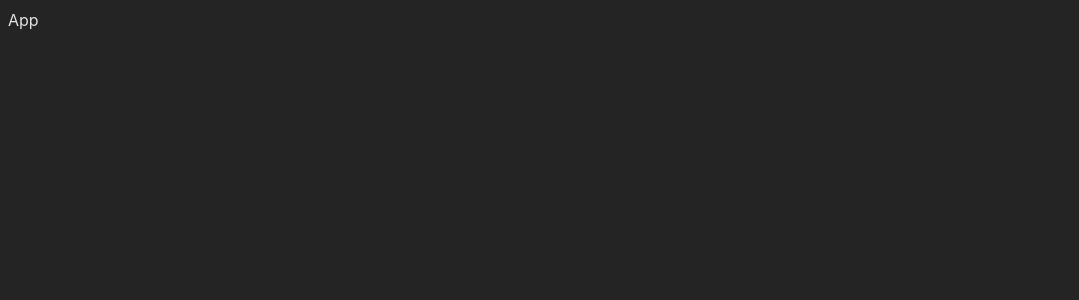
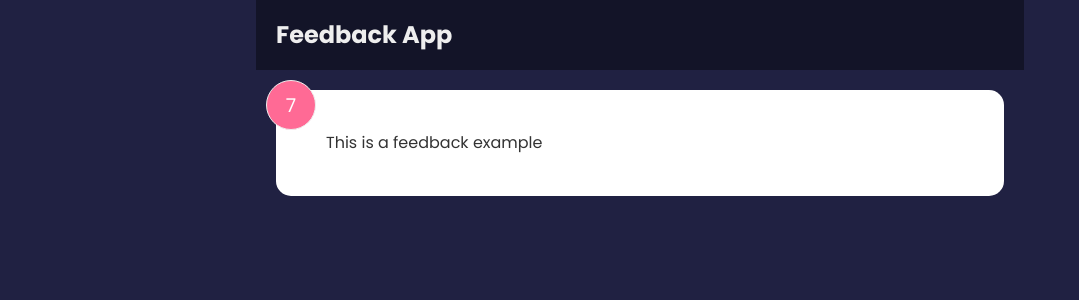
Before and after one commit to TannerBarcelos/software-engineering-resources, a React (Vite) app in the folder frontend/react/feedback-app/: page / in a window 1280 px wide. Shown: the top 300 px of the page, without its empty margins (0-1079 px from the left). Built offline with nearby package versions, Linux system fonts and the light colour scheme.

Commit message:
Implementing modular code + feedback start

```diff
--- a/frontend/react/feedback-app/src/App.tsx
+++ b/frontend/react/feedback-app/src/App.tsx
@@ -1,6 +1,15 @@
+import Feedback from './components/Feedback/Feedback'
+import Header from './components/Header/Header'
+
 function App() {
+  const appName = 'Feedback App'
   return (
-    <div>App</div>
+    <>
+      <Header appName={ appName } />
+      <div className="container">
+        <Feedback />
+      </div>
+    </>
   )
 }
 
--- /dev/null
+++ b/frontend/react/feedback-app/src/components/Feedback/Feedback.tsx
@@ -0,0 +1,16 @@
+import { useState } from 'react'
+
+const Feedback = () => {
+    const [rating, setRating] = useState(7)
+    const [feedbackItem, setFeedbackItem] = useState('This is a feedback example')
+    return (
+        <div className="card">
+            <div className="num-display">{ rating }</div>
+            <div className="text-display">
+                { feedbackItem }
+            </div>
+        </div>
+    )
+}
+
+export default Feedback
--- /dev/null
+++ b/frontend/react/feedback-app/src/components/Header/Header.tsx
@@ -0,0 +1,18 @@
+import { APP_NAME, HEADER_BG_COLOR, HEADER_TEXT_COLOR } from './constants'
+import type { HeaderProps } from './types'
+
+function Header({ appName = APP_NAME, bgColor = HEADER_BG_COLOR, txtColor = HEADER_TEXT_COLOR }: HeaderProps) {
+
+    const headerStyles = {
+        backgroundColor: bgColor,
+        color: txtColor
+    }
+
+    return (
+        <header className="container" style={ headerStyles }>
+            <h2>{ appName }</h2>
+        </header>
+    )
+}
+
+export default Header
--- /dev/null
+++ b/frontend/react/feedback-app/src/components/Header/constants.ts
@@ -0,0 +1,6 @@
+// strings for the header component
+export const APP_NAME = 'Feedback App'
+
+// styles for the header component
+export const HEADER_BG_COLOR = 'rgba(0, 0, 0, 0.4)'
+export const HEADER_TEXT_COLOR = '#eee'
--- /dev/null
+++ b/frontend/react/feedback-app/src/components/Header/types.ts
@@ -0,0 +1,5 @@
+export type HeaderProps = {
+  appName?: string
+  bgColor?: string
+  txtColor?: string
+}
--- a/frontend/react/feedback-app/src/index.css
+++ b/frontend/react/feedback-app/src/index.css
@@ -1,15 +1,230 @@
-:root {
-  font-family: Inter, system-ui, Avenir, Helvetica, Arial, sans-serif;
-  line-height: 1.5;
-  font-weight: 400;
+@import url('https://fonts.googleapis.com/css2?family=Poppins:wght@400;600;700&display=swap');
 
-  color-scheme: light dark;
-  color: rgba(255, 255, 255, 0.87);
-  background-color: #242424;
+* {
+  box-sizing: border-box;
+  margin: 0;
+  padding: 0;
+}
 
-  font-synthesis: none;
-  text-rendering: optimizeLegibility;
-  -webkit-font-smoothing: antialiased;
-  -moz-osx-font-smoothing: grayscale;
-  -webkit-text-size-adjust: 100%;
+body {
+  font-family: 'Poppins', sans-serif;
+  background-color: #202142;
+  color: #fff;
+  line-height: 1.6;
 }
+
+ul {
+  list-style: none;
+}
+
+.container {
+  max-width: 768px;
+  margin: auto;
+  padding: 0 20px;
+}
+
+header {
+  height: 70px;
+  width: 100%;
+  display: flex;
+  justify-content: space-between;
+  align-items: center;
+  margin-bottom: 30px;
+}
+
+.card {
+  background-color: #fff;
+  color: #333;
+  border-radius: 15px;
+  padding: 40px 50px;
+  margin: 20px 0;
+  position: relative;
+}
+
+.card.reverse {
+  background-color: rgba(0, 0, 0, 0.4);
+  color: #fff;
+}
+
+.card h2 {
+  font-size: 22px;
+  font-weight: 600;
+  text-align: center;
+}
+
+.rating {
+  display: flex;
+  align-items: center;
+  justify-content: space-around;
+  margin: 30px 0 40px;
+}
+
+.rating li,
+.num-display {
+  position: relative;
+  background: #f4f4f4;
+  width: 50px;
+  height: 50px;
+  padding: 10px;
+  text-align: center;
+  border-radius: 50%;
+  font-size: 19px;
+  border: 1px #eee solid;
+  transition: 0.3s;
+}
+
+.rating li label {
+  position: absolute;
+  top: 50%;
+  left: 50%;
+  width: 50px;
+  height: 50px;
+  padding: 10px;
+  border-radius: 50%;
+  transform: translate(-50%, -50%);
+  cursor: pointer;
+}
+
+.rating li:hover,
+.num-display {
+  background: #ff6a95;
+  color: #fff;
+}
+
+[type='radio'] {
+  opacity: 0;
+}
+
+[type='radio']:checked~label {
+  background: #ff6a95;
+  color: #fff;
+}
+
+.input-group {
+  display: flex;
+  flex-direction: row;
+  border: 1px solid #ccc;
+  padding: 8px 10px;
+  border-radius: 8px;
+}
+
+input {
+  flex-grow: 2;
+  border: none;
+  font-size: 16px;
+}
+
+input:focus {
+  outline: none;
+}
+
+.feedback-stats {
+  color: #fff;
+  display: flex;
+  justify-content: space-between;
+  align-items: center;
+}
+
+.num-display {
+  position: absolute;
+  top: -10px;
+  left: -10px;
+}
+
+.close,
+.edit {
+  position: absolute;
+  top: 10px;
+  right: 20px;
+  cursor: pointer;
+  background: none;
+  border: none;
+}
+
+.edit {
+  right: 40px;
+}
+
+.btn {
+  color: #fff;
+  border: 0;
+  border-radius: 8px;
+  color: #fff;
+  width: 100px;
+  height: 40px;
+  cursor: pointer;
+}
+
+.btn-primary {
+  background-color: #202142;
+}
+
+.btn-secondary {
+  background: #ff6a95;
+}
+
+.btn:hover {
+  transform: scale(0.98);
+  opacity: 0.9;
+}
+
+.btn:disabled {
+  background-color: #cccccc;
+  color: #333;
+  cursor: auto;
+}
+
+.btn:disabled:hover {
+  transform: scale(1);
+  opacity: 1;
+}
+
+.message {
+  padding-top: 10px;
+  text-align: center;
+  color: rebeccapurple;
+}
+
+/* FIX: Remove position: absolute to keep about icon at the bottom of the
+ * document */
+.about-link {
+  display: flex;
+  justify-content: flex-end;
+}
+
+/* FIX: Remove position: absolute to keep about icon at the bottom of the
+ * document */
+.about-link a {
+  color: #fff;
+  cursor: pointer;
+}
+
+.about-link a:hover {
+  color: #ff6a95;
+}
+
+.about h1 {
+  margin-bottom: 20px;
+}
+
+.about p {
+  margin: 10px 0;
+}
+
+@media (max-width: 600px) {
+  .rating li {
+    margin: 10px 3px;
+  }
+
+  .rating {
+    display: flex;
+    align-items: center;
+    justify-content: center;
+    flex-wrap: wrap;
+    margin: 30px 0 40px;
+  }
+
+  .input-group input {
+    width: 80%;
+  }
+}
--- a/frontend/react/feedback-app/src/main.tsx
+++ b/frontend/react/feedback-app/src/main.tsx
@@ -1,10 +1,10 @@
-import React from 'react'
+import { StrictMode } from 'react'
 import ReactDOM from 'react-dom/client'
 import App from './App.tsx'
 import './index.css'
 
 ReactDOM.createRoot(document.getElementById('root')!).render(
-  <React.StrictMode>
+  <StrictMode>
     <App />
-  </React.StrictMode>,
+  </StrictMode>,
 )
```
